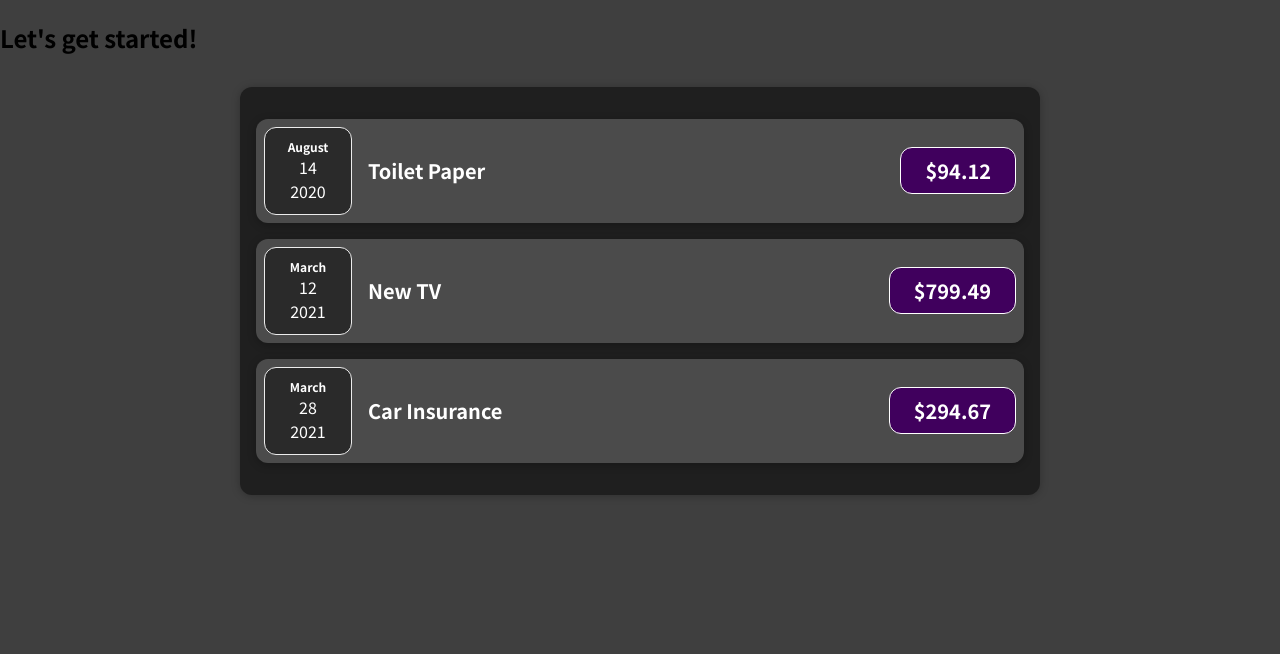
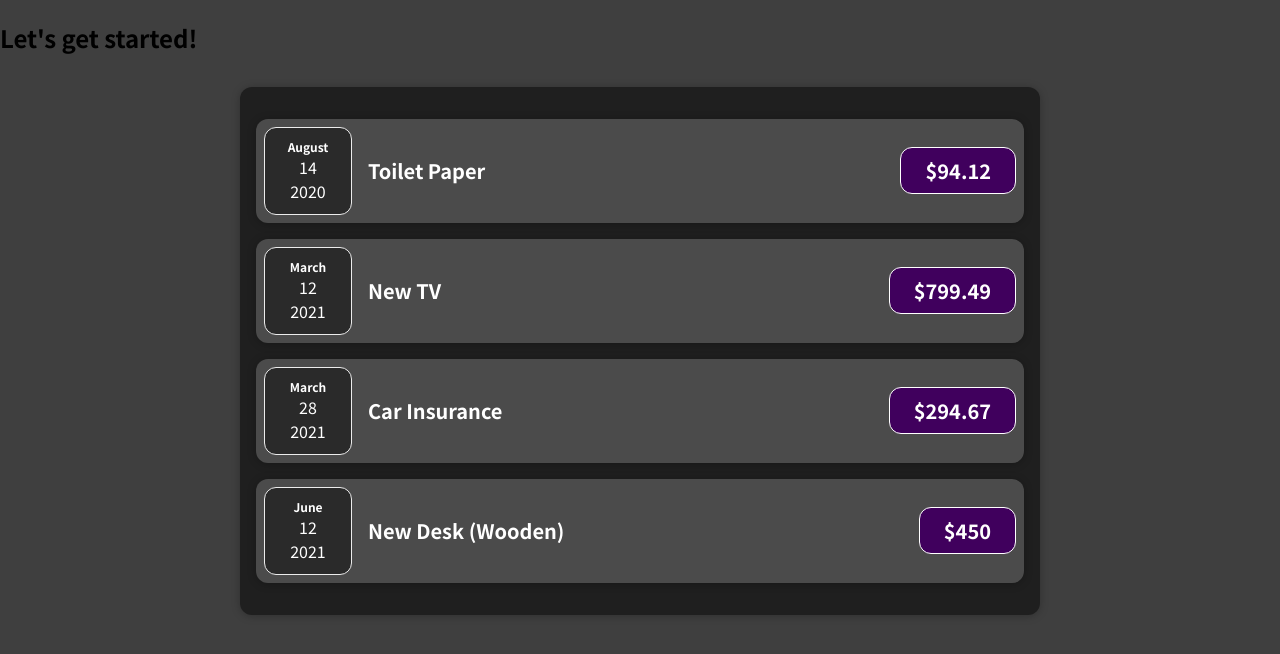
Before and after one commit to Deekay25/react, a JavaScript app in the folder react-course/: page / in a window 1280 px wide. Shown: the top 654 px of the page. Built offline with nearby package versions, Linux system fonts and the light colour scheme.

Commit message:
building custom components

```diff
--- /dev/null
+++ b/react-course/src/components/Card.css
@@ -0,0 +1,4 @@
+.card {
+  border-radius: 12px;
+  box-shadow: 0 1px 8px rgba(0, 0, 0, 0.25);
+}
--- /dev/null
+++ b/react-course/src/components/Card.js
@@ -0,0 +1,13 @@
+import './Card.css'
+function Card(props) {
+    // whenever you have a custom component you need to tell it to accept attributes imperatively
+    // below you are telling the card component to accept a class of card and className
+    const classes = 'card ' + props.className;
+    return (
+        // serving the contents of card component through props.children
+        // <div className='card'>{props.children}</div>
+        <div className={classes}>{props.children}</div>
+    )
+}
+
+export default Card;
--- a/react-course/src/components/ExpenseItems.css
+++ b/react-course/src/components/ExpenseItems.css
@@ -2,10 +2,10 @@
   display: flex;
   justify-content: space-between;
   align-items: center;
-  box-shadow: 0 2px 8px rgba(0, 0, 0, 0.25);
+  /* box-shadow: 0 2px 8px rgba(0, 0, 0, 0.25); */
   padding: 0.5rem;
   margin: 1rem 0;
-  border-radius: 12px;
+  /* border-radius: 12px; */
   background-color: #4b4b4b;
 }
 
--- a/react-course/src/components/ExpenseItems.js
+++ b/react-course/src/components/ExpenseItems.js
@@ -1,5 +1,6 @@
 import ExpenseDate from './ExpenseDate';
 import "./ExpenseItems.css";
+import Card from './Card'
 // you name the function as the file name by convetion
 function ExpenseItems(props) {
     // turned into a new component called expense date
@@ -7,13 +8,13 @@ function ExpenseItems(props) {
     // const day = props.d.toLocaleString('en-US', { day: '2-digit' })
     // const year = props.d.getFullYear();
     return (
-      <div className="expense-item">
+      <Card className="expense-item">
         <ExpenseDate d={props.d} />
         <div className="expense-item__description">
           <h2>{props.t}</h2>
           <div className="expense-item__price">${props.a}</div>
         </div>
-      </div>
+      </Card>
     );
 }
 
--- a/react-course/src/components/Expenses.css
+++ b/react-course/src/components/Expenses.css
@@ -4,6 +4,6 @@
   margin: 2rem auto;
   width: 50rem;
   max-width: 95%;
-  border-radius: 12px;
-  box-shadow: 0 1px 8px rgba(0, 0, 0, 0.25);
+  /* border-radius: 12px;
+  box-shadow: 0 1px 8px rgba(0, 0, 0, 0.25); */
 }
--- a/react-course/src/components/Expenses.js
+++ b/react-course/src/components/Expenses.js
@@ -1,8 +1,9 @@
 import ExpenseItems from './ExpenseItems'
 import './Expenses.css'
+import Card from './Card'
 function Expenses(props) {
     return (
-        <div className='expenses'>
+        <Card className='expenses'>
         <ExpenseItems
         t={props.items[0].title}
         a={props.items[0].amount}
@@ -18,7 +19,12 @@ function Expenses(props) {
         a={props.items[2].amount}
         d={props.items[2].date}
       />
-        </div>
+      <ExpenseItems
+        t={props.items[3].title}
+        a={props.items[3].amount}
+        d={props.items[3].date}
+      />
+        </Card>
     );
 }
 
```
Also changed, not shown: react-course/src/App.js (+7 -3 lines), 1 other file (tests, documents, lock files or other folders).
